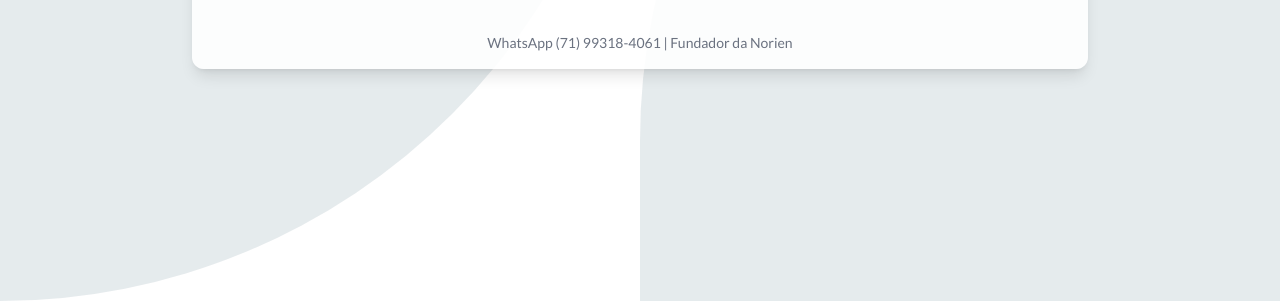
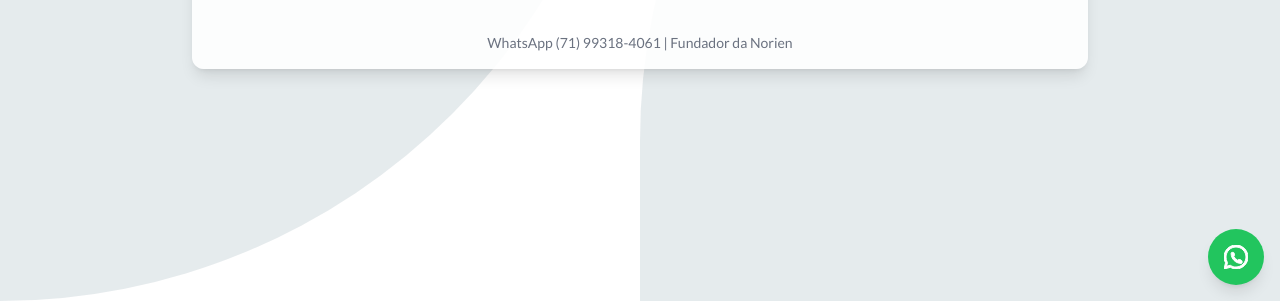
Before and after one commit to peumacedo/norien-site, a plain HTML site: page index.html in a window 1280 px wide. Shown: the part 499-800 px from the top of the page. Drawn offline with nearby package versions, Linux system fonts and the light colour scheme.

Commit message:
Update index.html

```diff
--- a/index.html
+++ b/index.html
@@ -254,5 +254,12 @@
             </div>
         </div>
     </section>
+<!-- Botão fixo do WhatsApp -->
+<a href="https://wa.me/5571993184061" target="_blank" class="fixed bottom-4 right-4 z-50 bg-green-500 hover:bg-green-600 text-white p-4 rounded-full shadow-lg transition-all duration-300 flex items-center justify-center" title="Fale comigo no WhatsApp">
+    <svg xmlns="http://www.w3.org/2000/svg" class="h-6 w-6" fill="white" viewBox="0 0 24 24" stroke="currentColor">
+        <path fill-rule="evenodd" d="M20.52 3.48A11.84 11.84 0 0012 0C5.37 0 0 5.37 0 12c0 2.12.56 4.08 1.54 5.78L0 24l6.36-1.66A11.94 11.94 0 0012 24c6.63 0 12-5.37 12-12 0-3.19-1.25-6.09-3.48-8.52zM12 22c-1.92 0-3.74-.53-5.33-1.53l-.38-.22-3.77.99 1-3.67-.25-.39A9.95 9.95 0 012 12c0-5.52 4.48-10 10-10s10 4.48 10 10-4.48 10-10 10zm4.88-7.11l-1.69-.48a1 1 0 00-.96.26l-.54.56a8.03 8.03 0 01-3.94-3.94l.56-.54a1 1 0 00.26-.96l-.48-1.69a1 1 0 00-.95-.7h-1a1 1 0 00-1 1c0 5.52 4.48 10 10 10a1 1 0 001-1v-1a1 1 0 00-.7-.95z" clip-rule="evenodd"/>
+    </svg>
+</a>
+
 </body>
 </html>
```
